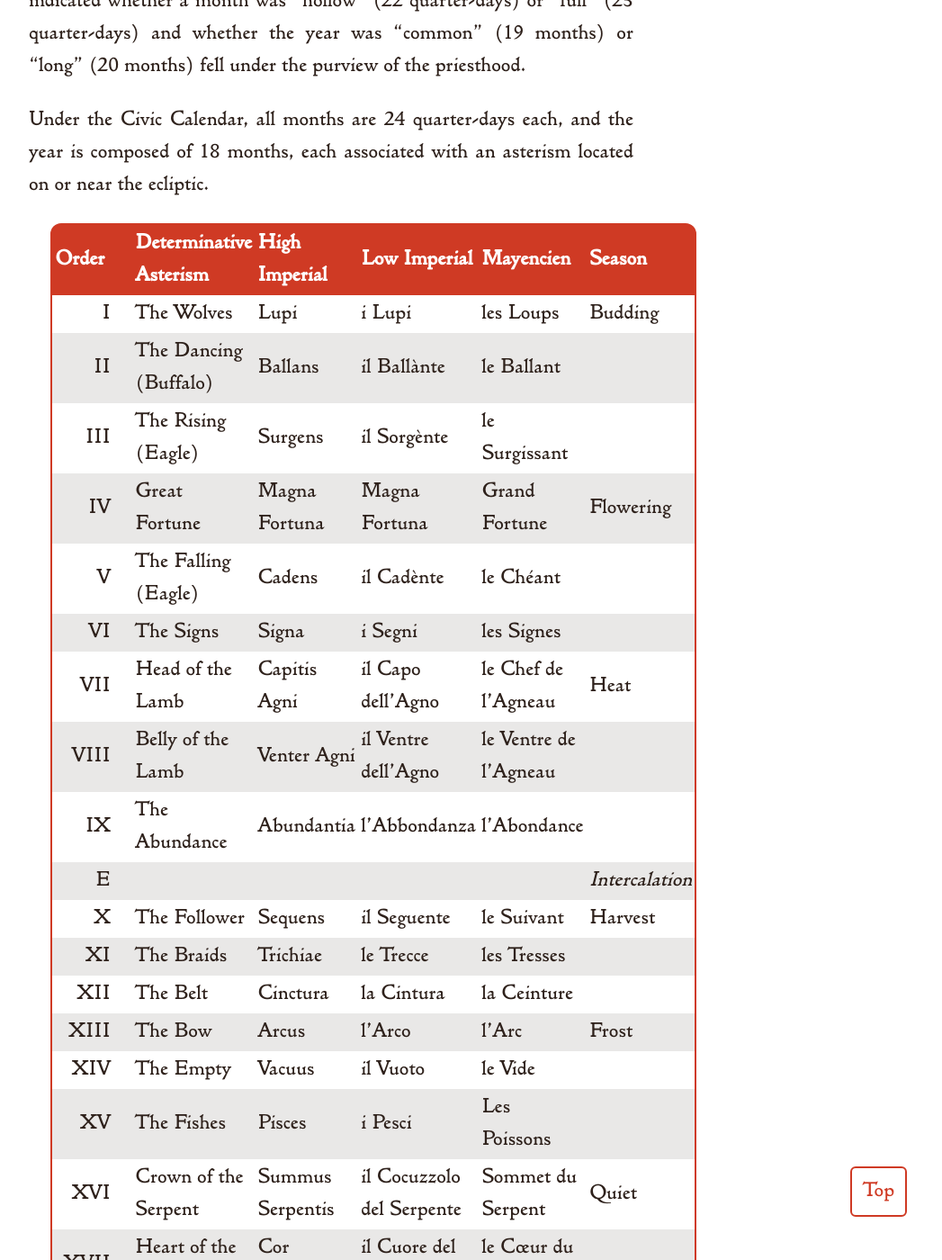
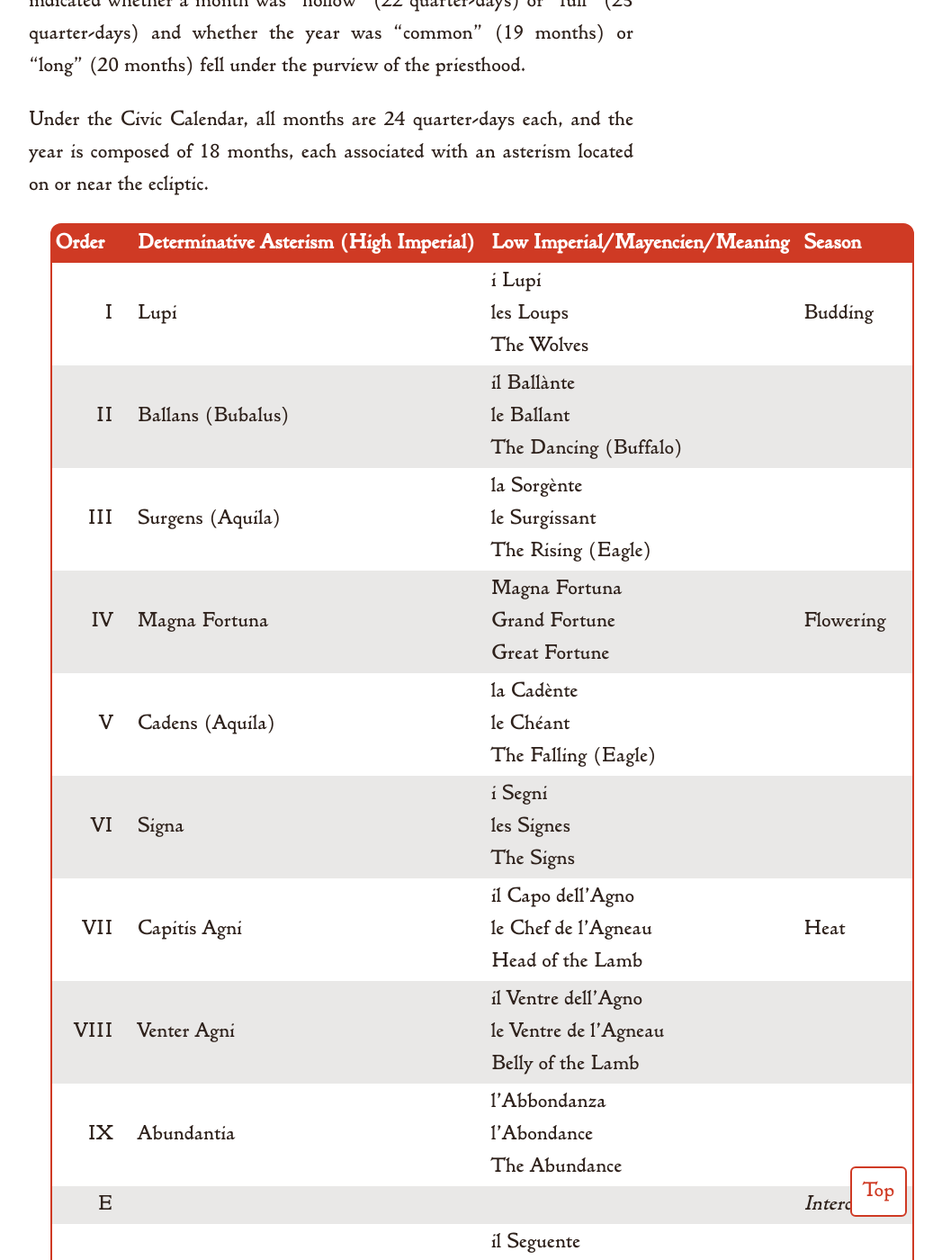
Before and after one commit to kmules1/kmules1.github.io, a Jekyll site: the page built from ecumene/world/index.md, in a window 1280 px wide and 1400 px high, scrolled down 5387 px. Shown: the whole window at 90% size, without its empty margins (176-1223 px from the left). Built offline with Jekyll 4.4.1, drawn with Linux system fonts in a browser that asks for light colours; some of the changed text lies outside the part shown.

Commit message:
revised format

```diff
--- a/assets/css/ecumene2.scss
+++ b/assets/css/ecumene2.scss
@@ -420,6 +420,10 @@ table.list td:first-child {
 	padding-right:				1rem;
 }
 
+table.wide {
+	max-width:					unset;
+}
+
 /*
  *	FOOTER
  */
--- a/ecumene/world/index.md
+++ b/ecumene/world/index.md
@@ -93,28 +93,28 @@ In the old Edramorian calendar, there were 19 months of 22 or 23 quarter-days ea
 
 Under the Civic Calendar, all months are 24 quarter-days each, and the year is composed of 18 months, each associated with an asterism located on or near the ecliptic.
 
-| Order | Determinative Asterism | High Imperial    | Low Imperial              | Mayencien             | Season          |
-|-------|------------------------|------------------|---------------------------|-----------------------|-----------------|
-| I     | The Wolves             | Lupi             | i Lupi                    | les Loups             | Budding         |
-| II    | The Dancing (Buffalo)  | Ballans          | il Ballànte               | le Ballant            |                 |
-| III   | The Rising (Eagle)     | Surgens          | il Sorgènte               | le Surgissant         |                 |
-| IV    | Great Fortune          | Magna Fortuna    | Magna Fortuna             | Grand Fortune         | Flowering       |
-| V     | The Falling (Eagle)    | Cadens           | il Cadènte                | le Chéant             |                 |
-| VI    | The Signs              | Signa            | i Segni                   | les Signes            |                 |
-| VII   | Head of the Lamb       | Capitis Agni     | il Capo dell'Agno         | le Chef de l'Agneau   | Heat            |
-| VIII  | Belly of the Lamb      | Venter Agni      | il Ventre dell'Agno       | le Ventre de l'Agneau |                 |
-| IX    | The Abundance          | Abundantia       | l'Abbondanza              | l'Abondance           |                 |
-| E     |                        |                  |                           |                       | *Intercalation* |
-| X     | The Follower           | Sequens          | il Seguente               | le Suivant            | Harvest         |
-| XI    | The Braids             | Trichiae         | le Trecce                 | les Tresses           |                 |
-| XII   | The Belt               | Cinctura         | la Cintura                | la Ceinture           |                 |
-| XIII  | The Bow                | Arcus            | l'Arco                    | l'Arc                 | Frost           |
-| XIV   | The Empty              | Vacuus           | il Vuoto                  | le Vide               |                 |
-| XV    | The Fishes             | Pisces           | i Pesci                   | Les Poissons          |                 |
-| XVI   | Crown of the Serpent   | Summus Serpentis | il Cocuzzolo del Serpente | Sommet du Serpent     | Quiet           |
-| XVII  | Heart of the Serpent   | Cor Serpentis    | il Cuore del Serpente     | le Cœur du Serpent    |                 |
-| XVIII | Tail of the Serpent    | Cauda Serpentis  | la Coda del Serpente      | la Queue du Serpent   |                 |
-{: .list }
+| Order | Determinative Asterism (High Imperial) | Low Imperial/Mayencien/Meaning                                            | Season          |
+|-------|----------------------------------------|---------------------------------------------------------------------------|-----------------|
+| I     | Lupi                                   | i Lupi<br>les Loups<br>The Wolves                                         | Budding         |
+| II    | Ballans (Bubalus)                      | il Ballànte<br>le Ballant<br>The Dancing (Buffalo)                        |                 |
+| III   | Surgens (Aquila)                       | la Sorgènte<br>le Surgissant<br>The Rising (Eagle)                        |                 |
+| IV    | Magna Fortuna                          | Magna Fortuna<br>Grand Fortune<br>Great Fortune                           | Flowering       |
+| V     | Cadens (Aquila)                        | la Cadènte<br>le Chéant<br>The Falling (Eagle)                            |                 |
+| VI    | Signa                                  | i Segni<br>les Signes<br>The Signs                                        |                 |
+| VII   | Capitis Agni                           | il Capo dell'Agno<br>le Chef de l'Agneau<br>Head of the Lamb              | Heat            |
+| VIII  | Venter Agni                            | il Ventre dell'Agno<br>le Ventre de l'Agneau<br>Belly of the Lamb         |                 |
+| IX    | Abundantia                             | l'Abbondanza<br>l'Abondance<br>The Abundance                              |                 |
+| E     |                                        |                                                                           | *Intercalation* |
+| X     | Sequens                                | il Seguente<br>le Suivant<br>The Follower                                 | Harvest         |
+| XI    | Trichiae                               | le Trecce<br>les Tresses<br>The Braids                                    |                 |
+| XII   | Cinctura                               | la Cintura<br>la Ceinture<br>The Belt                                     |                 |
+| XIII  | Arcus                                  | l'Arco<br>l'Arc<br>The Bow                                                | Frost           |
+| XIV   | Vacuus                                 | il Vuoto<br>le Vide<br>The Empty                                          |                 |
+| XV    | Pisces                                 | i Pesci<br>Les Poissons<br>The Fishes                                     |                 |
+| XVI   | Summus Serpentis                       | il Cocuzzolo del Serpente<br>le Sommet du Serpent<br>Crown of the Serpent | Quiet           |
+| XVII  | Cor Serpentis                          | il Cuore del Serpente<br>le Cœur du Serpent<br>Heart of the Serpent       |                 |
+| XVIII | Cauda Serpentis                        | la Coda del Serpente<br>la Queue du Serpent<br>Tail of the Serpent        |                 |
+{: .list.wide }
 
 <aside class="sidebox">
 	<p>c &equals; current year &minus; 6000<br />y &equals; year length in days (~108 <sup>20371</sup>&frasl;<sub>31250</sub>)</p>
```
Also changed, not shown: other parts of ecumene/world/index.md (+1 -1 lines).
